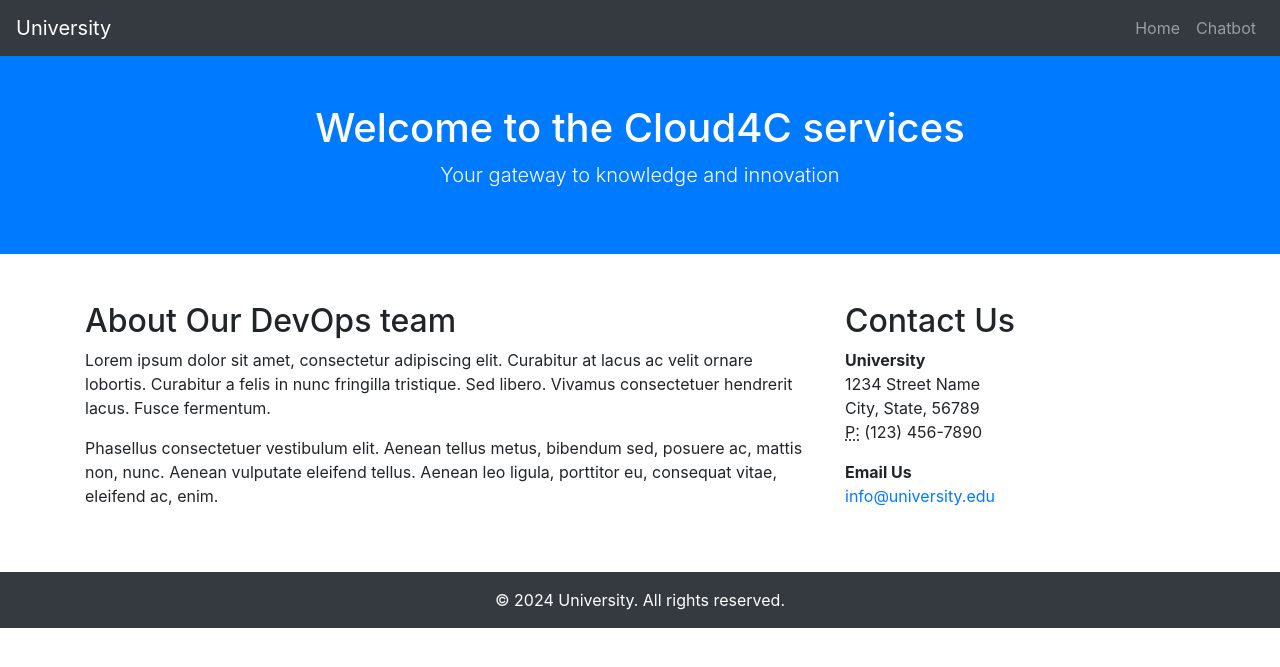
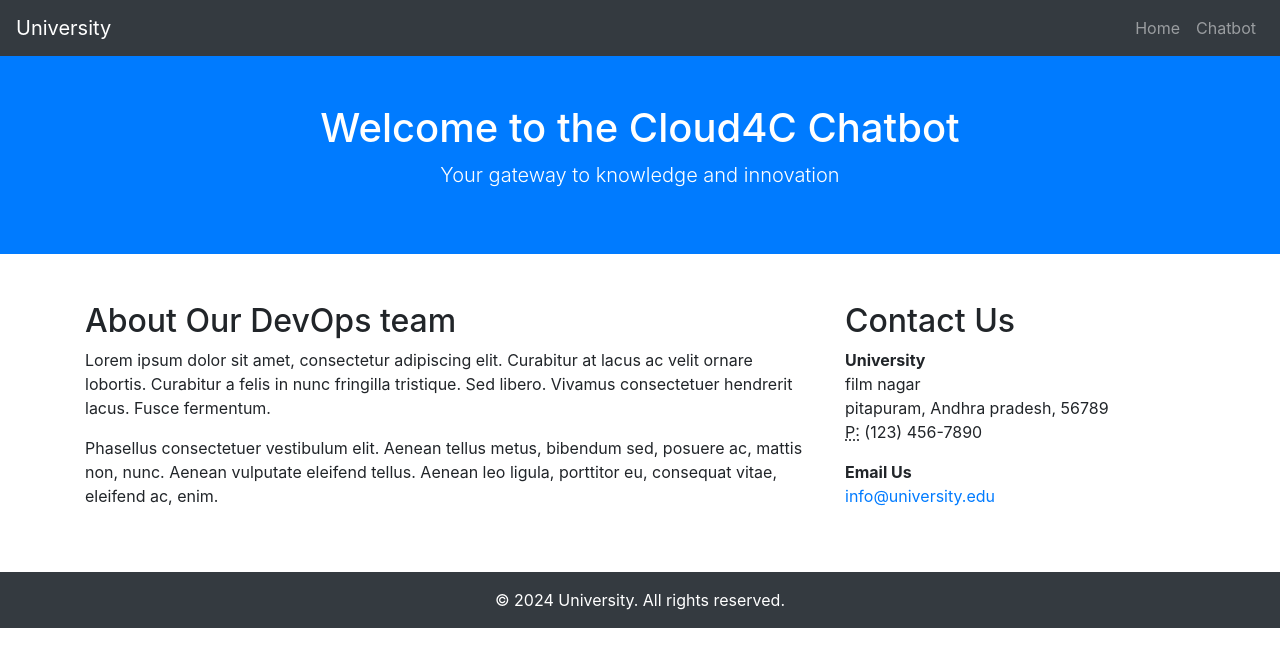
Before and after one commit to pavan8184/university_chatbot, a Flask app: page / in a window 1280 px wide. Shown: the top 667 px of the page. Run offline with Flask 3, Linux system fonts and the light colour scheme; some libraries are stand-ins or nearby versions.

Commit message:
Update index.html

```diff
--- a/templates/index.html
+++ b/templates/index.html
@@ -29,7 +29,7 @@
 <!-- Header Section -->
 <header class="bg-primary text-white text-center py-5">
 <div class="container">
-<h1>Welcome to the Cloud4C services</h1>
+<h1>Welcome to the Cloud4C Chatbot</h1>
 <p class="lead">Your gateway to knowledge and innovation</p>
 </div>
 </header>
@@ -46,8 +46,8 @@
 <h2>Contact Us</h2>
 <address>
 <strong>University</strong><br>
-                1234 Street Name<br>
-                City, State, 56789<br>
+                film nagar<br>
+                pitapuram, Andhra pradesh, 56789<br>
 <abbr title="Phone">P:</abbr> (123) 456-7890
 </address>
 <address>
```
